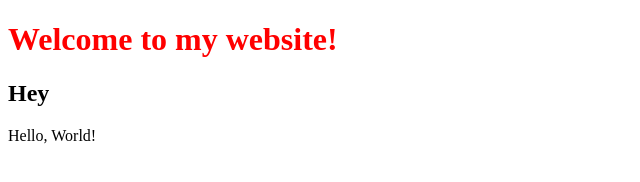
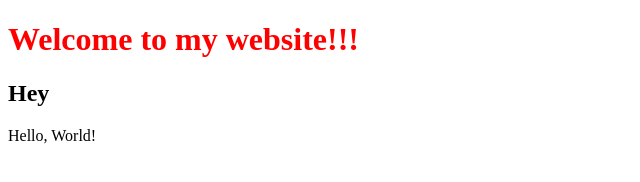
Before and after one commit to Pratham-01/lecture0, a plain HTML site: page hello.html in a window 1280 px wide. Shown: the full height of the page, 0-640 px from the left. Drawn offline with Linux system fonts and the light colour scheme.

Commit message:
Exclaimations

```diff
--- a/hello.html
+++ b/hello.html
@@ -4,7 +4,7 @@
         <title>Hello</title>
     </head>
     <body>
-        <h1 style="color:red;">Welcome to my website!</h1>
+        <h1 style="color:red;">Welcome to my website!!!</h1>
         <h2>Hey</h2>
         Hello, World!
     </body>
```
